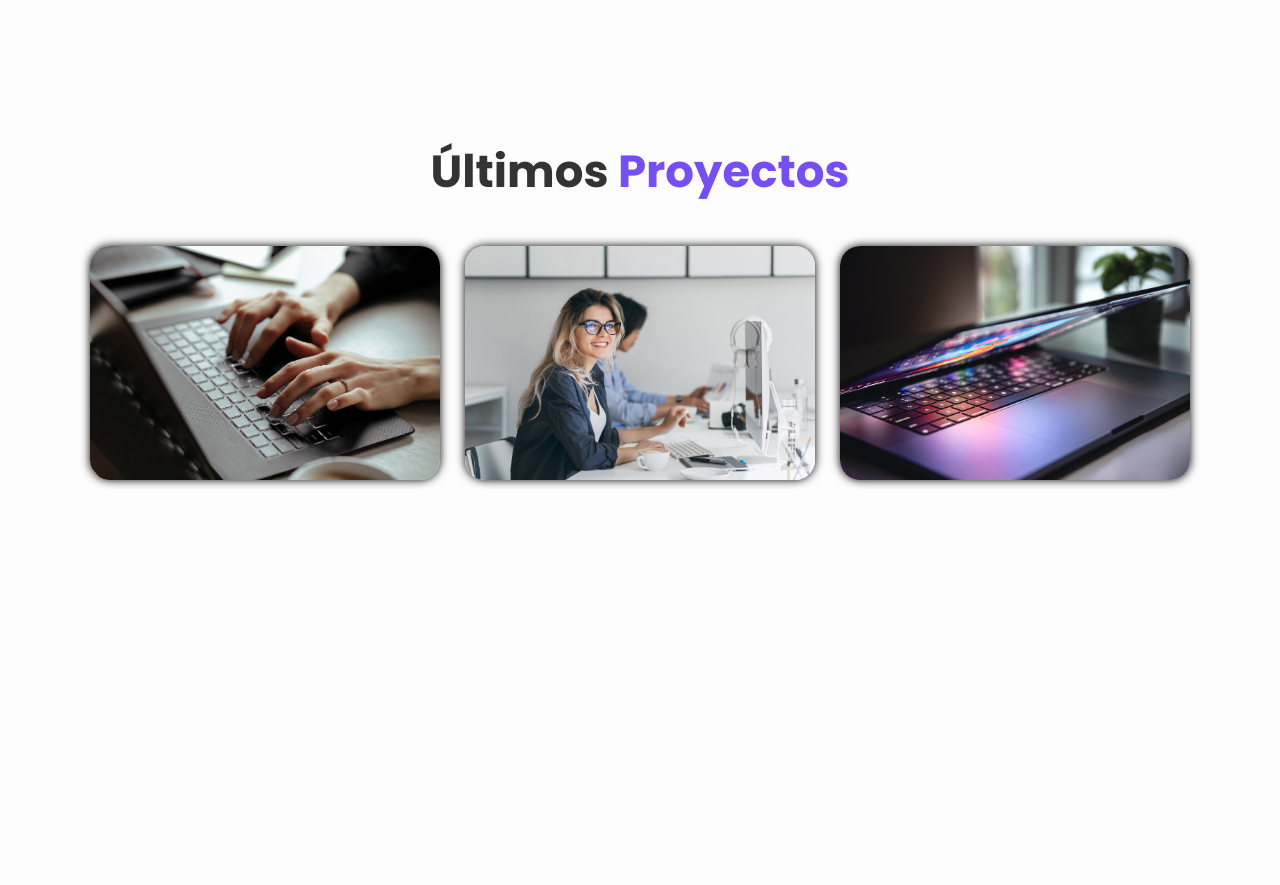
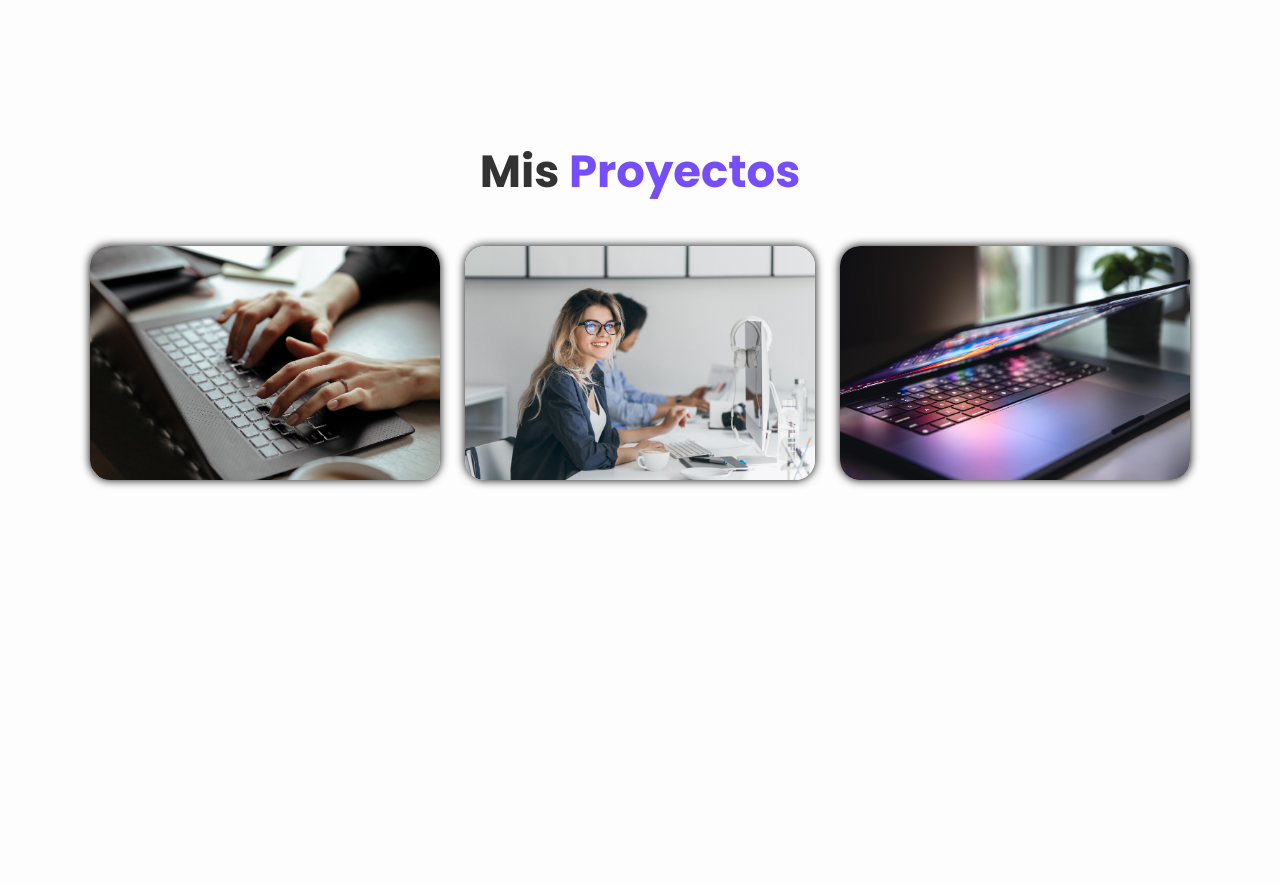
Before and after one commit to alanar86/BrainBlox-Portfolio, a plain HTML site: page index.html in a window 1280 px wide. Shown: the part 2560-3445 px from the top of the page. Drawn offline with nearby package versions, Linux system fonts and the light colour scheme.

Commit message:
cambios en texto

```diff
--- a/index.html
+++ b/index.html
@@ -102,7 +102,7 @@
         </section>
         <!-- portfolio section -->
         <section class="portfolio" id="portfolio">
-            <h2 class="heading">Últimos <span>Proyectos</span></h2>
+            <h2 class="heading">Mis <span>Proyectos</span></h2>
             <div class="portfolio-container">
                 <div class="portfolio-box">
                     <img src="images/pic1.jpg" alt="">
```
